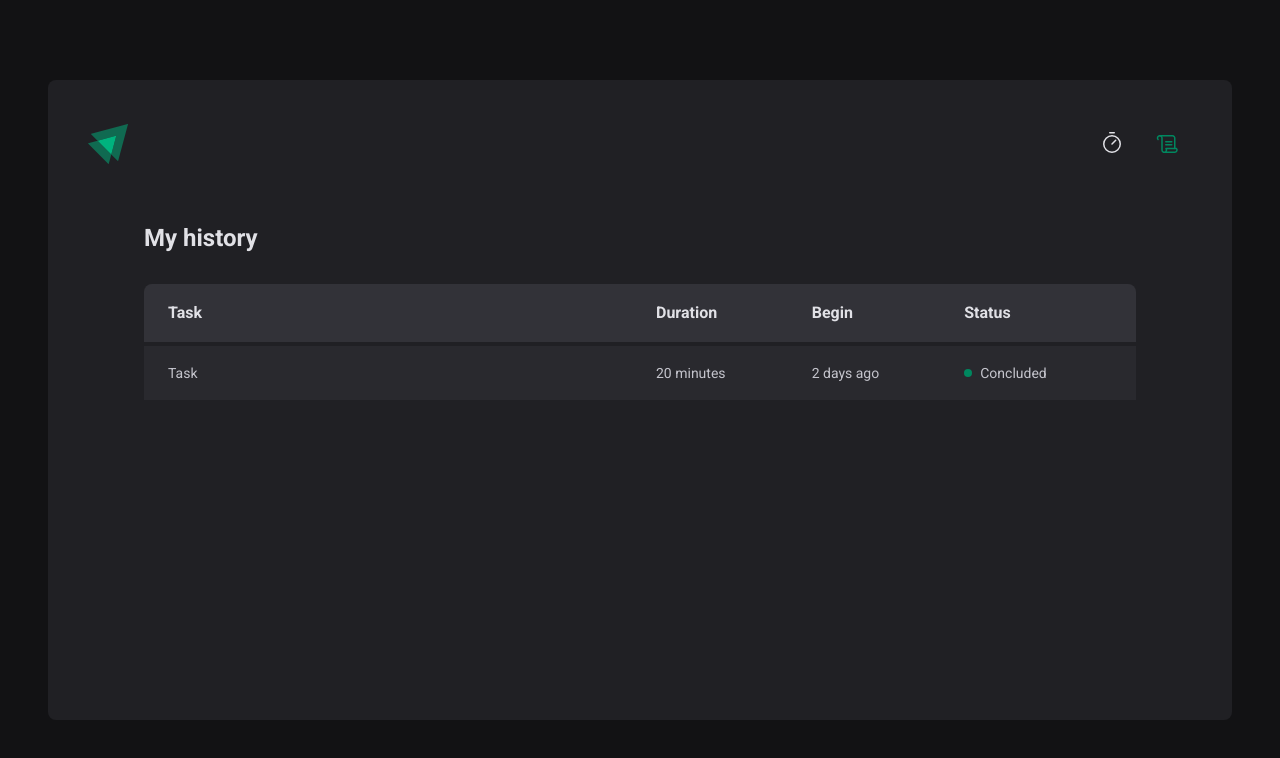
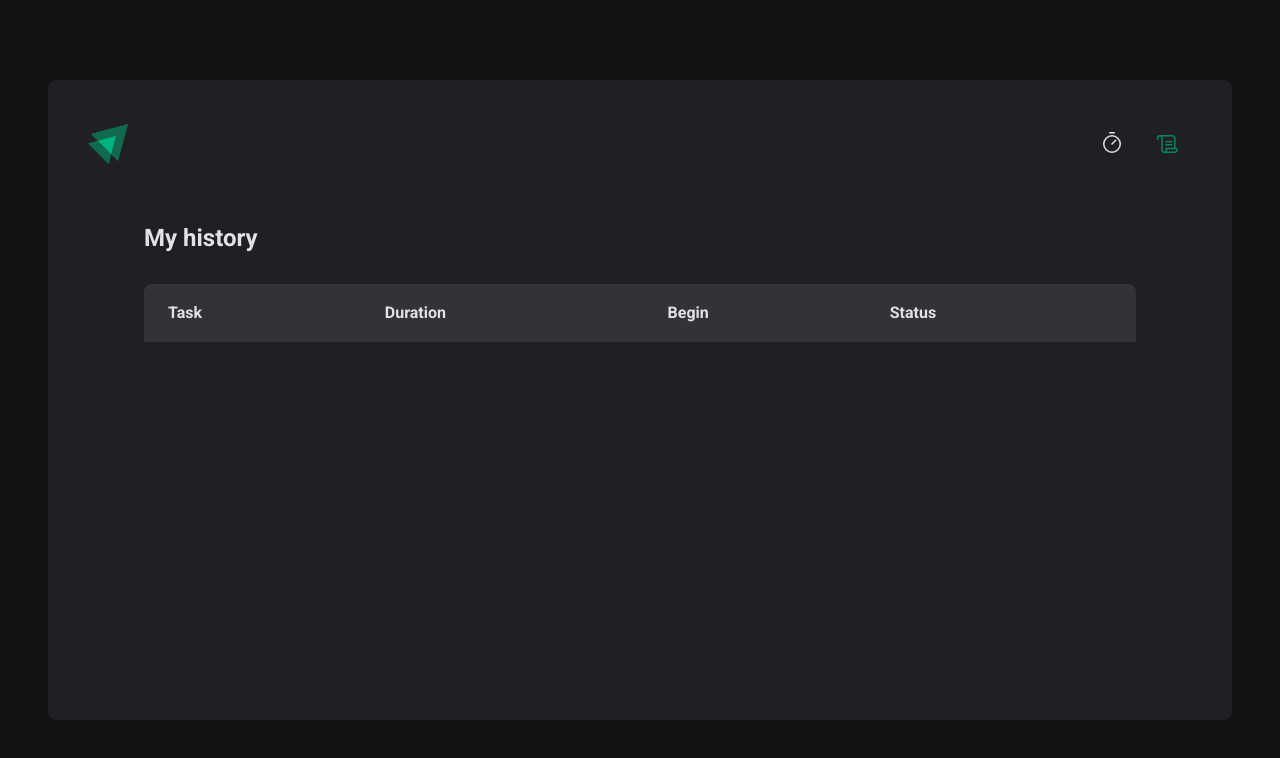
Before and after one commit to wolney-fo/super-timer, a React (Vite) app: page /history in a window 1280 px wide. Shown: the top 758 px of the page. Built offline with nearby package versions, Linux system fonts and the light colour scheme.

Commit message:
feat: create History page

```diff
--- a/src/pages/History/index.tsx
+++ b/src/pages/History/index.tsx
@@ -1,6 +1,11 @@
+import { useContext } from "react";
 import { HistoryContainer, HistoryList, Status } from "./styles";
+import { CyclesContext } from "../../contexts/CyclesContext";
+import { formatDistanceToNow } from "date-fns";
 
 export function History() {
+  const { cycles } = useContext(CyclesContext);
+
   return (
     <HistoryContainer>
       <h1>My history</h1>
@@ -16,14 +21,28 @@ export function History() {
             </tr>
           </thead>
           <tbody>
-            <tr>
-              <td>Task</td>
-              <td>20 minutes</td>
-              <td>2 days ago</td>
-              <td>
-                <Status statusColor={"green"}>Concluded</Status>
-              </td>
-            </tr>
+            {cycles.map((cycle) => {
+              return (
+                <tr key={cycle.id}>
+                  <td>{cycle.task}</td>
+                  <td>{cycle.minutesAmount} minutes</td>
+                  <td>
+                    {formatDistanceToNow(cycle.startedAt, { addSuffix: true })}
+                  </td>
+                  <td>
+                    {cycle.finishedAt && (
+                      <Status statusColor={"green"}>Concluded</Status>
+                    )}
+                    {cycle.interruptedAt && (
+                      <Status statusColor={"red"}>Interrupted</Status>
+                    )}
+                    {!cycle.finishedAt && !cycle.interruptedAt && (
+                      <Status statusColor={"yellow"}>In progress</Status>
+                    )}
+                  </td>
+                </tr>
+              );
+            })}
           </tbody>
         </table>
       </HistoryList>
```
